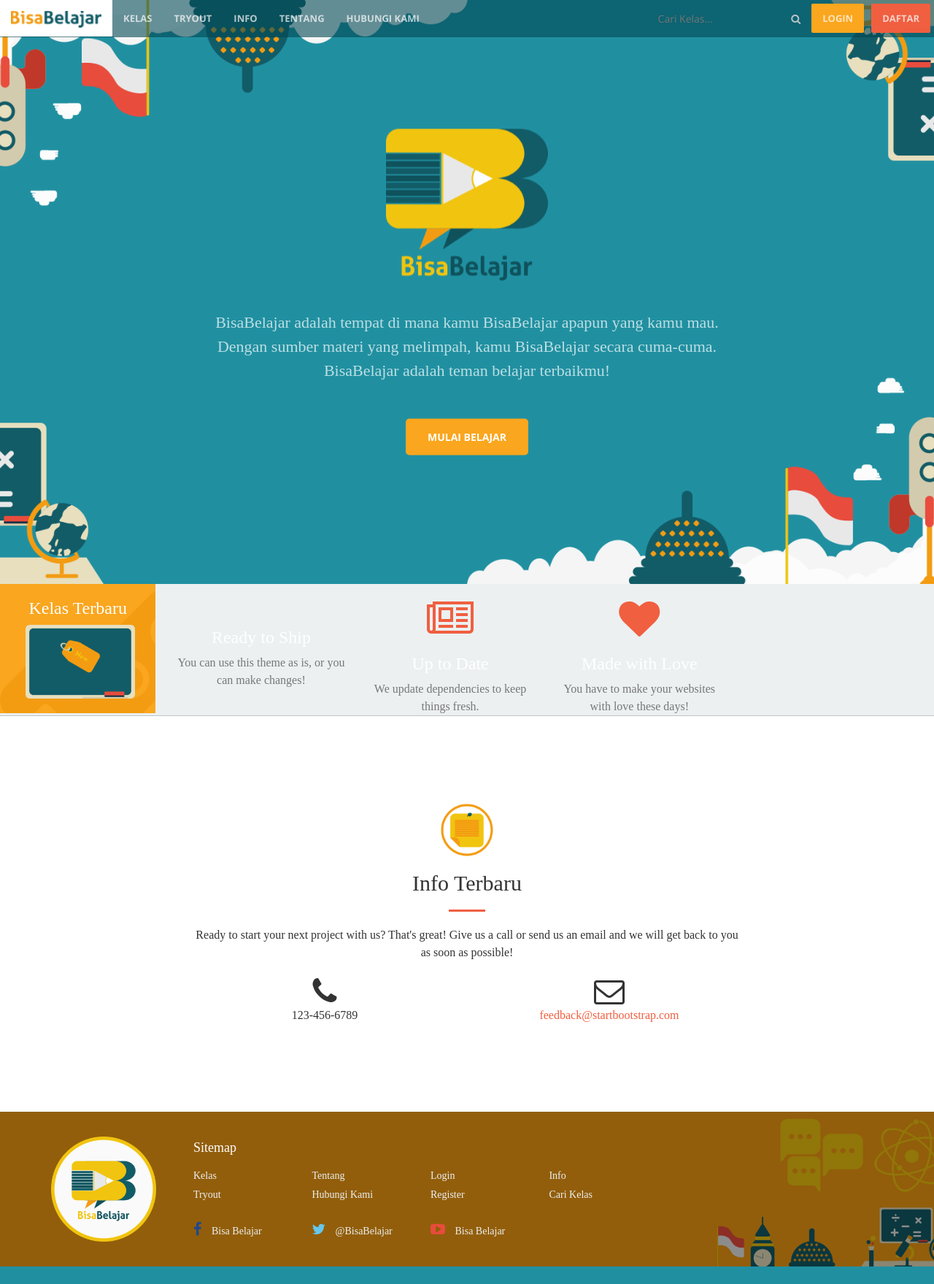
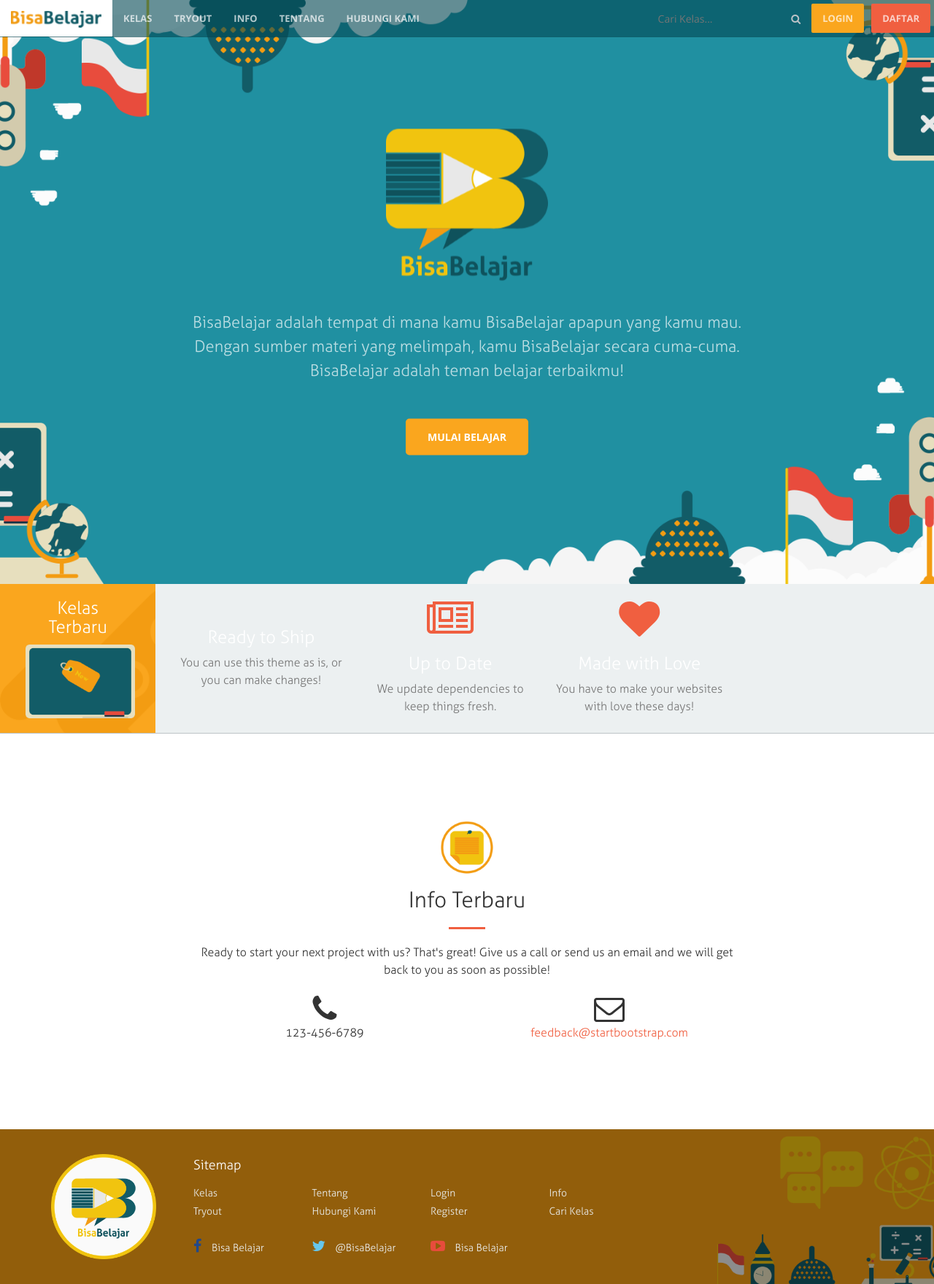
Before and after one commit to azkanurunala/bisabelajar, a PHP site: page / in a window 1280 px wide. Shown: the whole page at 73% size. Before the commit the page ends 1735 px from the top, so only its background shows below. Run offline with PHP 8.4, Linux system fonts and the light colour scheme; some web fonts are replaced.

Commit message:
done font

```diff
--- a/css/creative.css
+++ b/css/creative.css
@@ -479,8 +479,8 @@ body {
 }
 
 @font-face {
-    font-family: Aller Light;
-    src: url('fonts/Aller_Lt.ttf');
+    font-family: 'Aller Light';
+    src: url('/fonts/Aller/Aller_Lt.ttf');
 }
 
 
```
